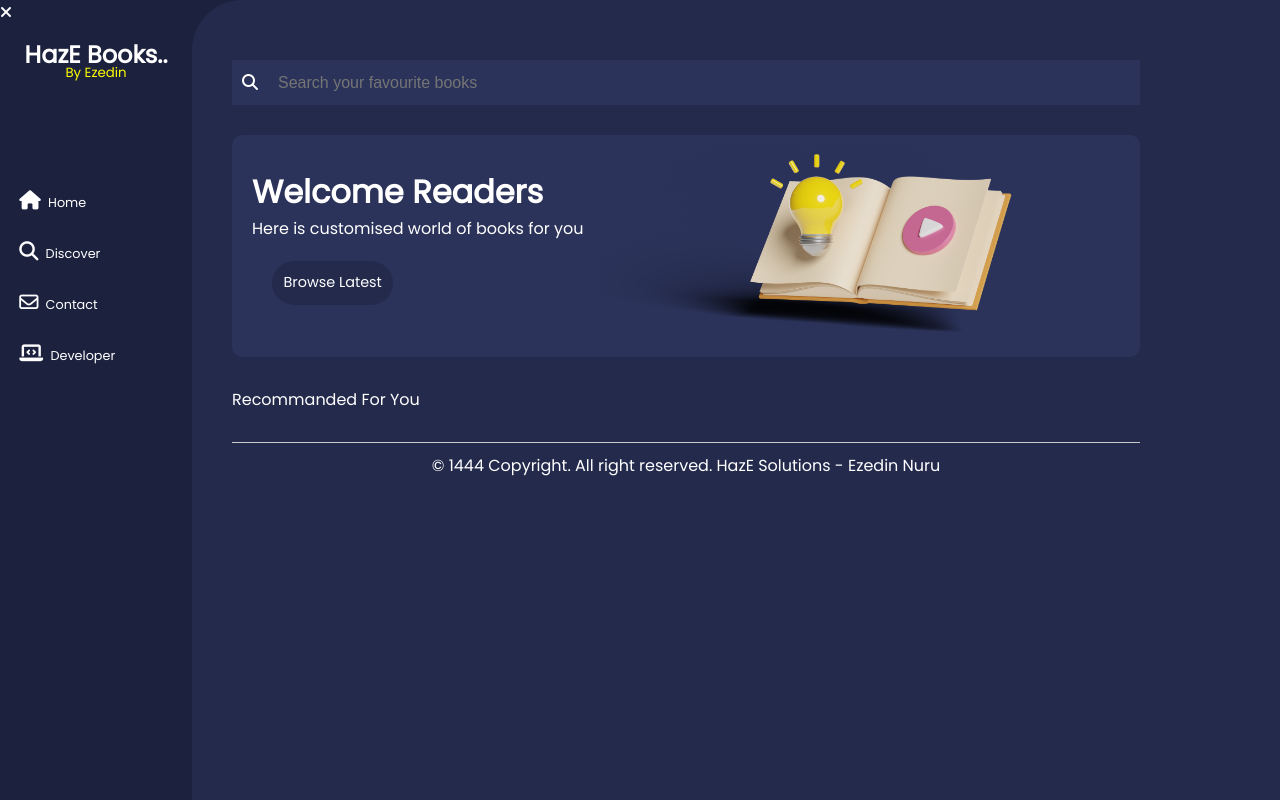
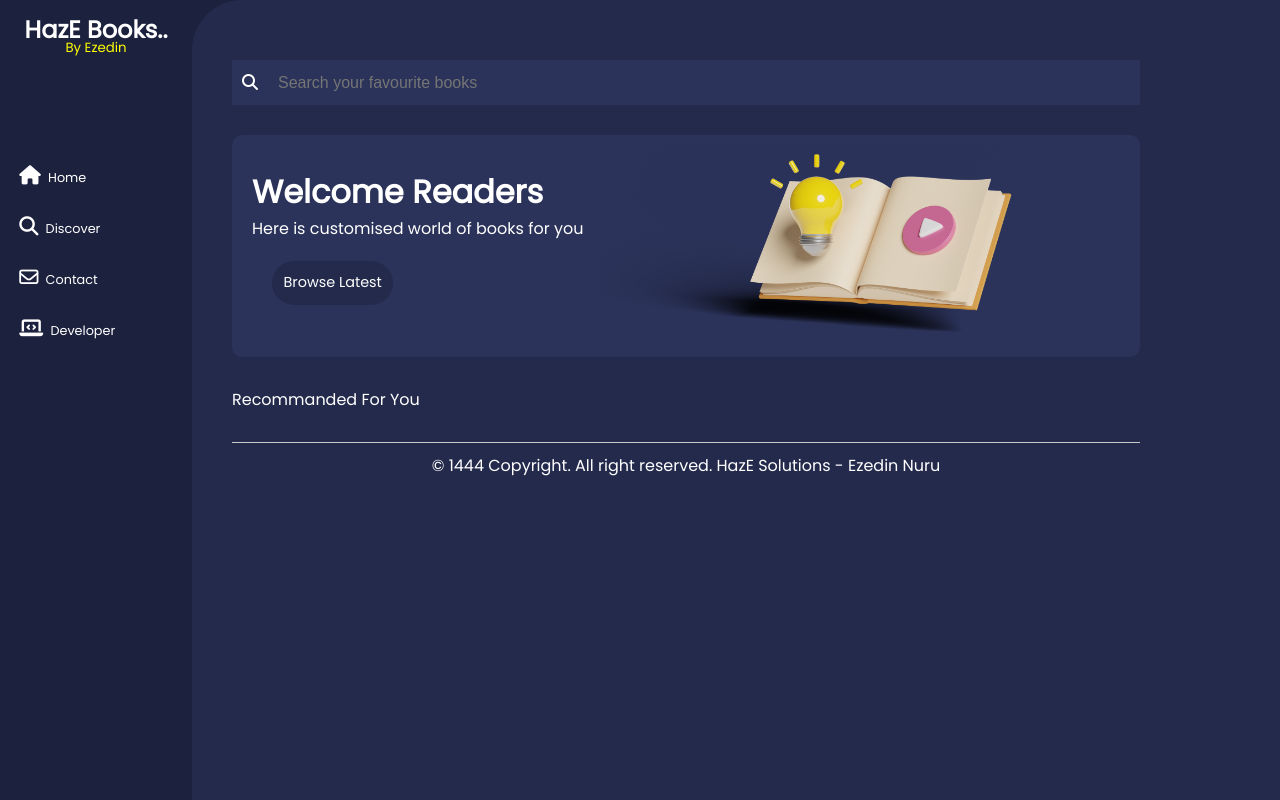
Before and after one commit to ezedin85/HazE-Books, a React (Create React App) app: page / in a window 1280 px wide. Built offline with nearby package versions, Linux system fonts and the light colour scheme; no server answers.

Commit message:
close button bug fixed

```diff
--- a/src/Components/Aside/Aside.jsx
+++ b/src/Components/Aside/Aside.jsx
@@ -14,7 +14,7 @@ export default function Aside(props) {
   return (
     <div style={window.screen.width <= 480 ? sizeStyle: {}} className="aside">
 
-      <div onClick={hideMenu} h="closeMenu"><i className="fa-solid fa-xmark"></i></div>
+      <div onClick={hideMenu} class="closeMenu"><i className="fa-solid fa-xmark"></i></div>
       {/* <h1>{props.showMenu? 'got it':'got ittttt'}</h1> */}
 
         <div className='logo'>
```
